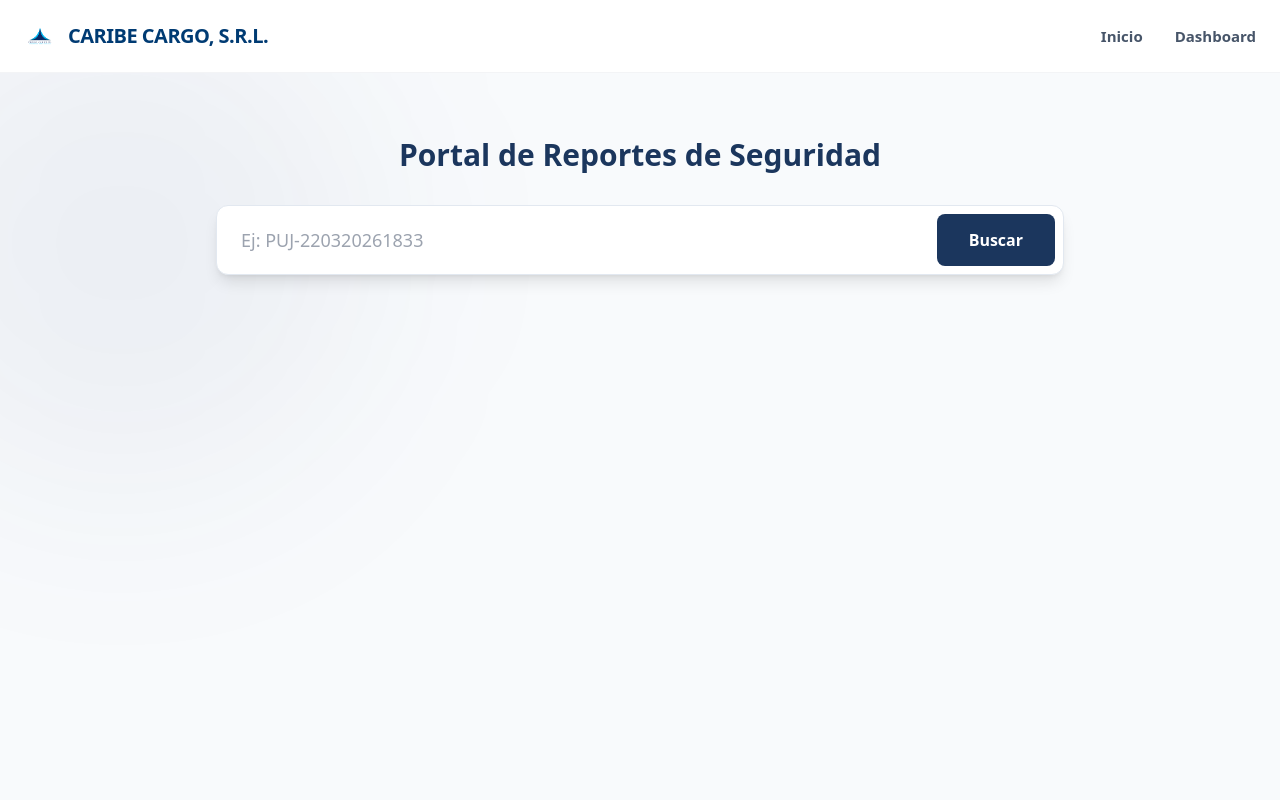
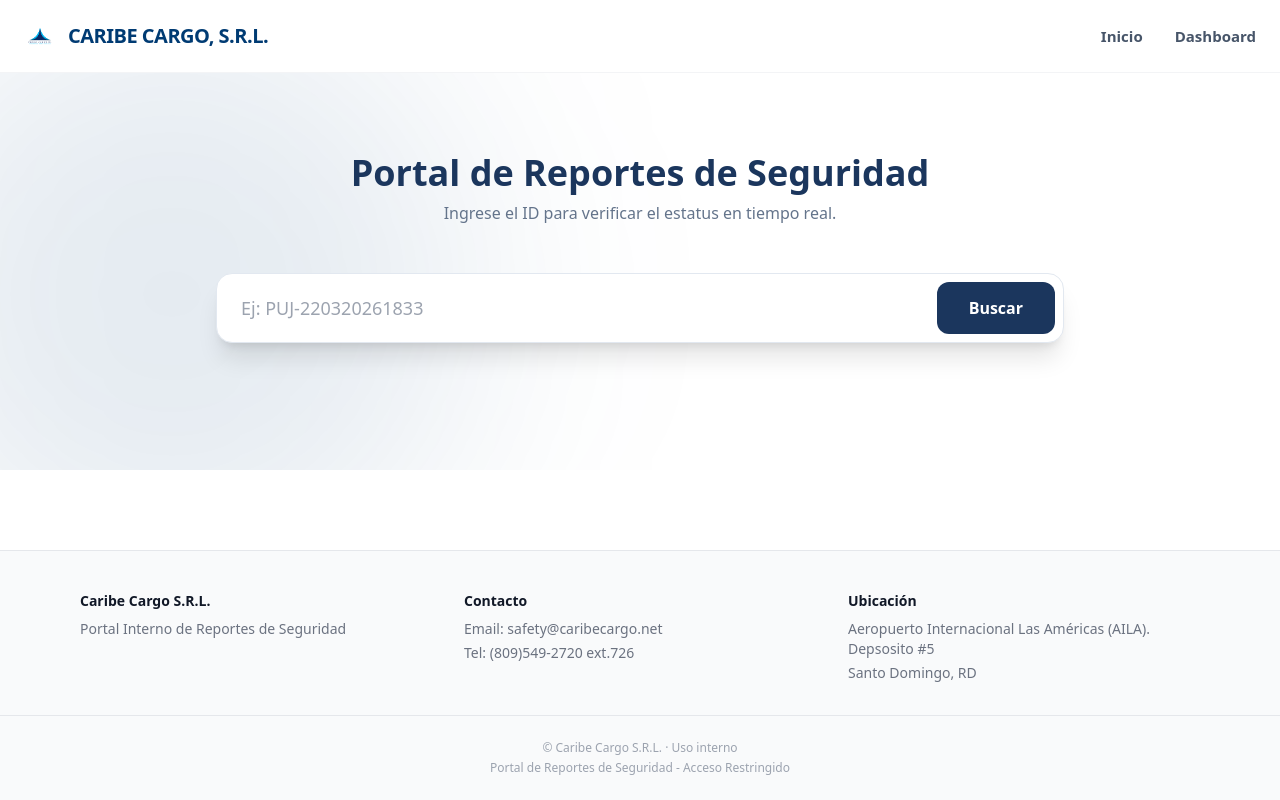
Before and after one commit to safetycaribecargo/caribe-cargo-portal, a Next.js app: page / in a window 1280 px wide. Shown: the top 800 px of the page. Built offline with nearby package versions, Linux system fonts and the light colour scheme.

Commit message:
Update page.tsx

```diff
--- a/app/page.tsx
+++ b/app/page.tsx
@@ -15,11 +15,11 @@ export default function Home() {
     setResultado(null);
 
     try {
-      // LLAMADA CRÍTICA: Asegúrate de que esta ruta sea /api/buscar
+      // Forzamos la ruta correcta a la API
       const res = await fetch(`/api/buscar?id=${busqueda.trim()}`);
       const data = await res.json();
 
-      if (!res.ok) throw new Error(data.error || 'Error al consultar el reporte');
+      if (!res.ok) throw new Error(data.error || 'No se encontró el reporte');
 
       setResultado(data);
     } catch (err: any) {
@@ -30,63 +30,56 @@ export default function Home() {
   };
 
   return (
-    <div className="relative min-h-screen bg-slate-50">
-      {/* Fondo con los colores de la empresa Caribe Cargo */}
-      <div className="absolute inset-0 z-0 overflow-hidden pointer-events-none">
-        <div className="absolute top-[-10%] left-[-10%] w-[500px] h-[500px] rounded-full bg-[#1B365D]/5 blur-[100px]" />
+    <div className="max-w-4xl mx-auto px-6 pt-20 font-sans">
+      <div className="text-center mb-12">
+        <h1 className="text-4xl font-black text-[#1B365D]">Portal de Reportes de Seguridad</h1>
+        <p className="text-slate-500 mt-2">Ingrese el ID para verificar el estatus en tiempo real.</p>
       </div>
 
-      <div className="relative z-10 max-w-4xl mx-auto px-6 pt-16">
-        <h1 className="text-3xl font-bold text-[#1B365D] text-center mb-8">Portal de Reportes de Seguridad</h1>
-
-        {/* Input de Búsqueda */}
-        <div className="flex gap-2 mb-10 shadow-lg p-2 bg-white rounded-xl border border-slate-200">
+      <div className="flex gap-2 shadow-xl p-2 bg-white rounded-2xl border border-slate-200 mb-10">
         <input
           type="text"
           value={busqueda}
           onChange={(e) => setBusqueda(e.target.value)}
           placeholder="Ej: PUJ-220320261833"
-            className="flex-grow px-4 py-3 outline-none rounded-lg text-lg"
+          className="flex-grow px-4 py-3 outline-none text-lg"
         />
         <button
           onClick={manejarBusqueda}
           disabled={cargando}
-            className="bg-[#1B365D] text-white px-8 py-3 rounded-lg font-bold hover:bg-blue-900 disabled:opacity-50 transition-colors"
+          className="bg-[#1B365D] text-white px-8 py-3 rounded-xl font-bold hover:opacity-90 disabled:opacity-50"
         >
           {cargando ? 'Buscando...' : 'Buscar'}
         </button>
       </div>
 
-        {/* Visualización de Errores */}
       {error && (
-          <div className="p-4 mb-8 bg-red-50 border border-red-200 text-red-700 rounded-xl text-center font-medium">
-            {error}
+        <div className="p-4 bg-red-50 text-red-600 border border-red-100 rounded-xl text-center mb-10 font-medium">
+          ❌ {error}
         </div>
       )}
 
-        {/* Resultados de Airtable */}
       {resultado && (
-          <div className="bg-white p-8 rounded-2xl shadow-xl border border-slate-200 animate-in fade-in slide-in-from-bottom-4">
+        <div className="bg-white border border-slate-200 rounded-3xl shadow-2xl p-8 animate-in fade-in slide-in-from-bottom-4">
           <div className="flex justify-between items-center border-b pb-4 mb-6">
-              <h2 className="text-xl font-bold text-[#1B365D]">Detalles del Caso</h2>
-              <span className="px-4 py-1 bg-blue-50 text-[#1B365D] rounded-full text-xs font-black uppercase">
-                {resultado['Estado Inbox'] || 'Recibido'}
+            <h3 className="text-2xl font-bold text-[#1B365D]">Detalles del Reporte</h3>
+            <span className="px-4 py-1 bg-blue-100 text-[#1B365D] rounded-full text-xs font-black uppercase">
+              {resultado['Estado Inbox'] || 'Pendiente'}
             </span>
           </div>
 
           <div className="grid md:grid-cols-2 gap-8">
             <div className="space-y-4">
-                <p><strong className="text-slate-400 text-xs uppercase block tracking-widest">ID Reporte:</strong> {resultado['ID del reporte']}</p>
-                <p><strong className="text-slate-400 text-xs uppercase block tracking-widest">Fecha:</strong> {resultado['Fecha de ingreso del reporte']}</p>
-                <p><strong className="text-slate-400 text-xs uppercase block tracking-widest">Descripción:</strong> <span className="italic">"{resultado['Descripción del Suceso']}"</span></p>
+              <p><span className="text-slate-400 text-[10px] uppercase font-black block">ID:</span> {resultado['ID del reporte']}</p>
+              <p><span className="text-slate-400 text-[10px] uppercase font-black block">Ubicación:</span> {resultado['Estación']} - {resultado['Area de Suceso']}</p>
+              <p><span className="text-slate-400 text-[10px] uppercase font-black block">Descripción:</span> <span className="italic">"{resultado['Descripción del Suceso']}"</span></p>
             </div>
 
-              {/* Galería de Evidencias */}
             <div>
-                <strong className="text-slate-400 text-xs uppercase block tracking-widest mb-3">Evidencias:</strong>
+              <span className="text-slate-400 text-[10px] uppercase font-black block mb-2">Evidencias:</span>
               <div className="grid grid-cols-2 gap-2">
-                  {resultado['Evidencias']?.map((foto: any, index: number) => (
-                    <img key={index} src={foto.url} className="w-full h-24 object-cover rounded-lg border border-slate-100 shadow-sm" alt="Evidencia" />
+                {resultado['Evidencias']?.map((foto: any, i: number) => (
+                  <img key={i} src={foto.url} className="w-full h-24 object-cover rounded-lg" />
                 ))}
               </div>
             </div>
@@ -94,6 +87,5 @@ export default function Home() {
         </div>
       )}
     </div>
-    </div>
   );
 }
```
Lines whose indentation alone changed are shown as unchanged.
